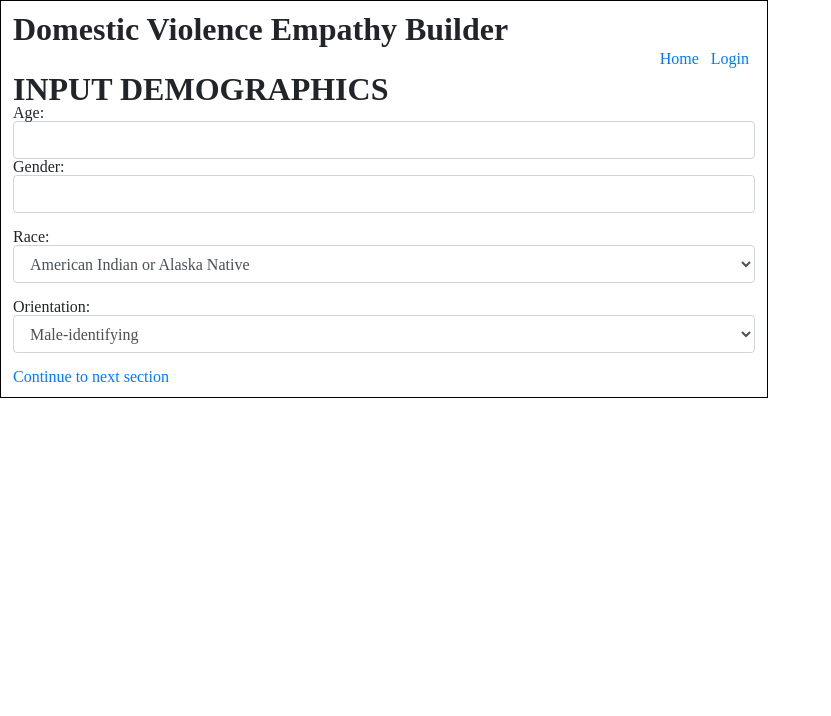
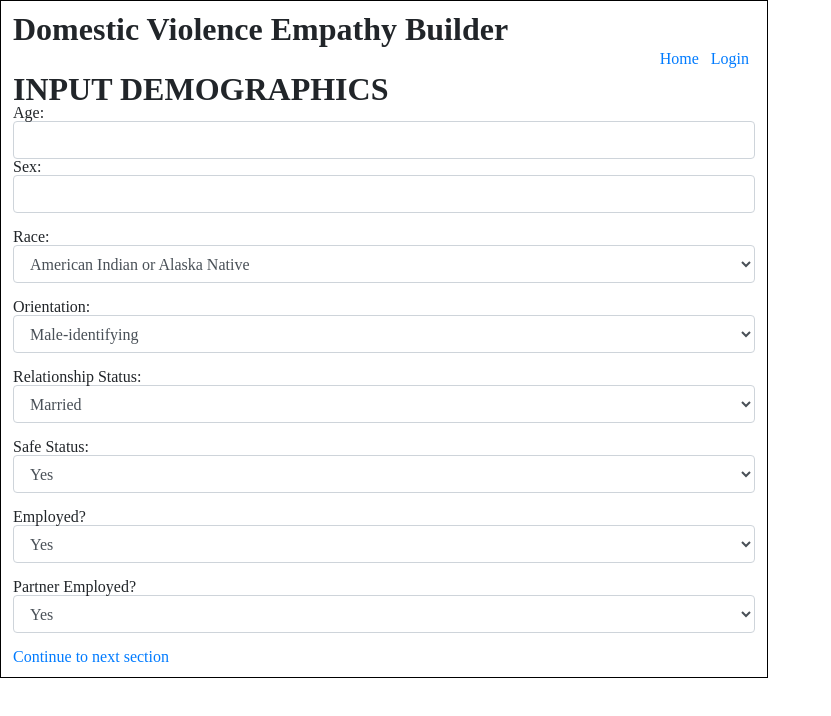
Before and after one commit to build-week-dv-empathy-builder/Front-end, a React (Create React App) app in the folder dv-empathy/: page /calculator in a window 1280 px wide. Shown: the top 716 px of the page, without its empty margins (0-831 px from the left). Built offline with nearby package versions, Linux system fonts and the light colour scheme.

Commit message:
more changes to inputdemographics.js

```diff
--- a/dv-empathy/src/components/InputDemographics.js
+++ b/dv-empathy/src/components/InputDemographics.js
@@ -17,7 +17,7 @@ class InputDemographics extends React.Component {
             orientation: "",
             age: "",
             race: "",
-            safe_status: null,
+            safe_status: 'safe',
             employed: null,
             partner_employed: null,
             children: null,
@@ -60,9 +60,9 @@ class InputDemographics extends React.Component {
                 <Form>
                     <FormGroup>
                         <Label for="age">Age: </Label>
-                        <Input name="age" value={age} onChange={this.handleChange} />
+                        <Input type="number" name="age" value={age} onChange={this.handleChange} />
                     <FormGroup>
-                        <Label for ="sex" >Gender: </Label>
+                        <Label for ="sex" >Sex: </Label>
                         <Input name="sex" value={sex} onChange={this.handleChange} />
                     </FormGroup>
                     <FormGroup>
@@ -79,9 +79,42 @@ class InputDemographics extends React.Component {
                                 return <option>{data}</option>
                             })}
                         </Input>
-
                     </FormGroup>
-
+                    <FormGroup>
+                        <Label for="relationship_status">Relationship Status: </Label>
+                        <Input type="select" name="relationship_status" value={relationship_status} onChange={this.handleChange} >
+                            <option>Married</option>
+                            <option>Complicated</option>
+                            <option>Single</option>
+                            <option>Divorced</option>
+                            <option>Seperated</option>
+                            <option>In a relationship</option>
+                            <option>In an open relationship</option>
+                            <option>In a civil union</option>
+                            <option>In a domestic partnership</option>
+                        </Input>
+                    </FormGroup>
+                    <FormGroup>
+                        <Label for="safe_status">Safe Status: </Label>
+                        <Input type="select" name="safe_status" value={safe_status} onChange={this.handleChange} >
+                            <option>Yes</option>
+                            <option>No</option>
+                        </Input>
+                    </FormGroup>
+                    <FormGroup>
+                        <Label for="employed">Employed?</Label>
+                        <Input type="select" name="employed" value={employed} onChange={this.handleChange}>
+                            <option>Yes</option>
+                            <option>No</option>
+                        </Input>
+                    </FormGroup>
+                    <FormGroup>
+                        <Label for="partner_employed">Partner Employed?</Label>
+                        <Input type="select" name="partner_employed" value={partner_employed} onChange={this.handleChange}>
+                            <option>Yes</option>
+                            <option>No</option>
+                        </Input>
+                    </FormGroup>
                 </Form>
             <Link to="/calculator/budget">Continue to next section</Link>
             </div>
```
